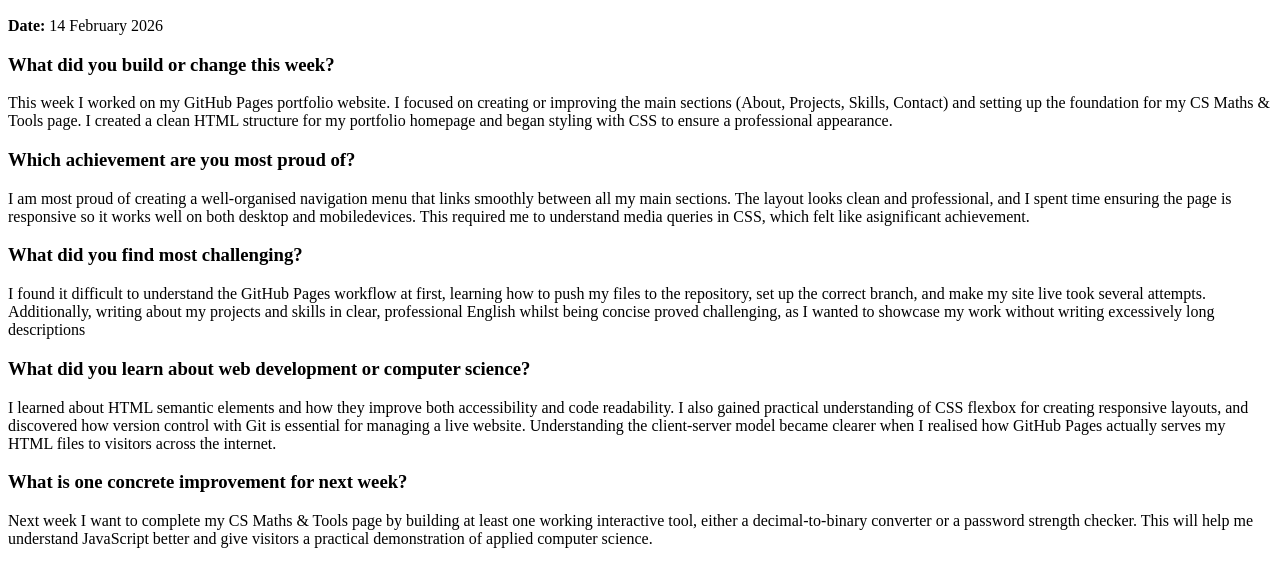
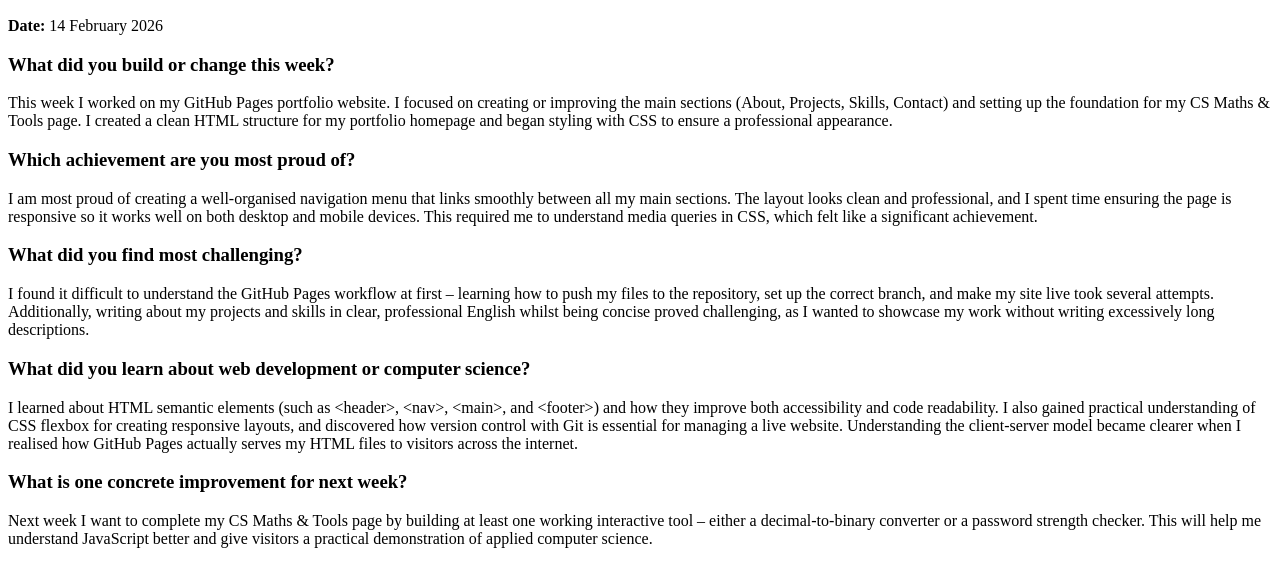
Before and after one commit to salmaqy/project, a plain HTML site: page index.html in a window 1280 px wide. Shown: the part 110-696 px from the top of the page. Drawn offline with Linux system fonts and the light colour scheme.

Commit message:
Update index.html

```diff
--- a/index.html
+++ b/index.html
@@ -3,7 +3,8 @@
 <head>
     <meta charset="UTF-8">
     <meta name="viewport" content="width=device-width, initial-scale=1.0">
-  <title>My First Website</title>
+    <title>Production Diary – Portfolio Progress</title>
+</head>
 <body>
     <main>
         <h1>Production Diary – Portfolio Progress Check</h1>
@@ -13,14 +14,50 @@
             <p class="date"><strong>Date:</strong> 14 February 2026</p>
 
             <h3>What did you build or change this week?</h3>
-        <p>This week I worked on my GitHub Pages portfolio website. I focused on creating or improving the main sections (About, Projects, Skills, Contact) and setting up the foundation for my CS Maths & Tools page. I created a clean HTML structure for my portfolio homepage and began styling with CSS to ensure a professional appearance.</p>
+            <p>
+                This week I worked on my GitHub Pages portfolio website. I focused on
+                creating or improving the main sections (About, Projects, Skills, Contact)
+                and setting up the foundation for my CS Maths & Tools page. I created a clean
+                HTML structure for my portfolio homepage and began styling with CSS to ensure
+                a professional appearance.
+            </p>
+
             <h3>Which achievement are you most proud of?</h3>
-        <p>I am most proud of creating a well-organised navigation menu that links smoothly between all my main sections. The layout looks clean and professional, and I spent time ensuring the page is responsive so it works well on both desktop and mobiledevices. This required me to understand media queries in CSS, which felt like asignificant achievement.</p>
+            <p>
+                I am most proud of creating a well-organised navigation menu that links smoothly
+                between all my main sections. The layout looks clean and professional, and I spent
+                time ensuring the page is responsive so it works well on both desktop and mobile
+                devices. This required me to understand media queries in CSS, which felt like a
+                significant achievement.
+            </p>
+
             <h3>What did you find most challenging?</h3>
-        <p>I found it difficult to understand the GitHub Pages workflow at first, learning how to push my files to the repository, set up the correct branch, and make my site live took several attempts. Additionally, writing about my projects and skills in clear, professional English whilst being concise proved challenging, as I wanted to showcase my work without writing excessively long descriptions</p>
+            <p>
+                I found it difficult to understand the GitHub Pages workflow at first – learning
+                how to push my files to the repository, set up the correct branch, and make my
+                site live took several attempts. Additionally, writing about my projects and skills
+                in clear, professional English whilst being concise proved challenging, as I wanted
+                to showcase my work without writing excessively long descriptions.
+            </p>
+
             <h3>What did you learn about web development or computer science?</h3>
-        <p>I learned about HTML semantic elements and how they improve both accessibility and code readability. I also gained practical understanding of CSS flexbox for creating responsive layouts, and discovered how version control with Git is essential for managing a live website. Understanding the client-server model became clearer when I realised how GitHub Pages actually serves my HTML files to visitors across the internet. </p>
+            <p>
+                I learned about HTML semantic elements (such as &lt;header&gt;, &lt;nav&gt;, &lt;main&gt;, and
+                &lt;footer&gt;) and how they improve both accessibility and code readability. I also gained
+                practical understanding of CSS flexbox for creating responsive layouts, and discovered
+                how version control with Git is essential for managing a live website. Understanding
+                the client-server model became clearer when I realised how GitHub Pages actually serves
+                my HTML files to visitors across the internet.
+            </p>
+
             <h3>What is one concrete improvement for next week?</h3>
-        <p>Next week I want to complete my CS Maths & Tools page by building at least one working interactive tool, either a decimal-to-binary converter or a password strength checker. This will help me understand JavaScript better and give visitors a practical demonstration of applied computer science. </p>
+            <p>
+                Next week I want to complete my CS Maths & Tools page by building at least one working
+                interactive tool – either a decimal-to-binary converter or a password strength checker.
+                This will help me understand JavaScript better and give visitors a practical demonstration
+                of applied computer science.
+            </p>
+        </section>
+    </main>
 </body>
 </html>
```
Lines whose indentation alone changed are shown as unchanged.
